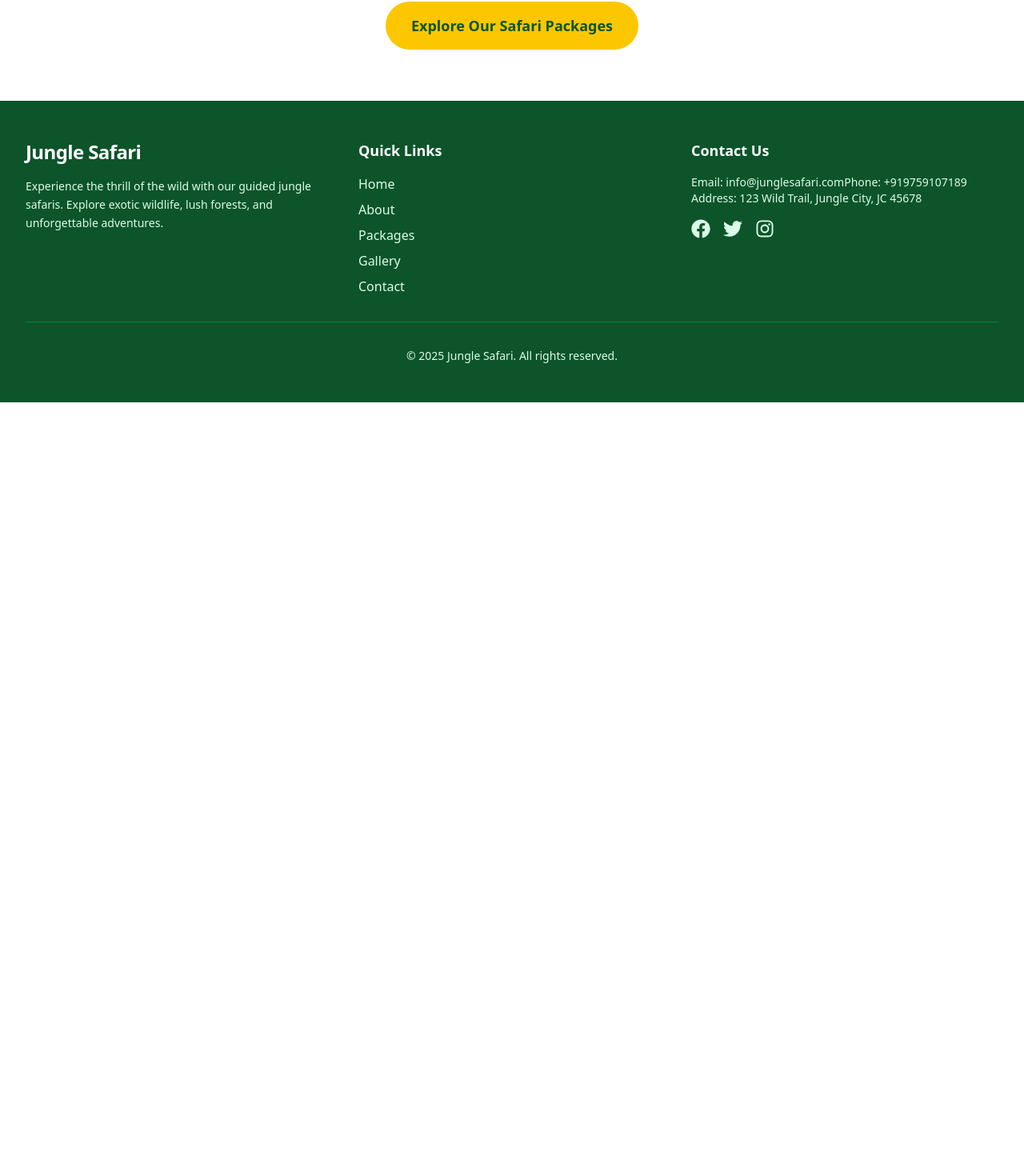
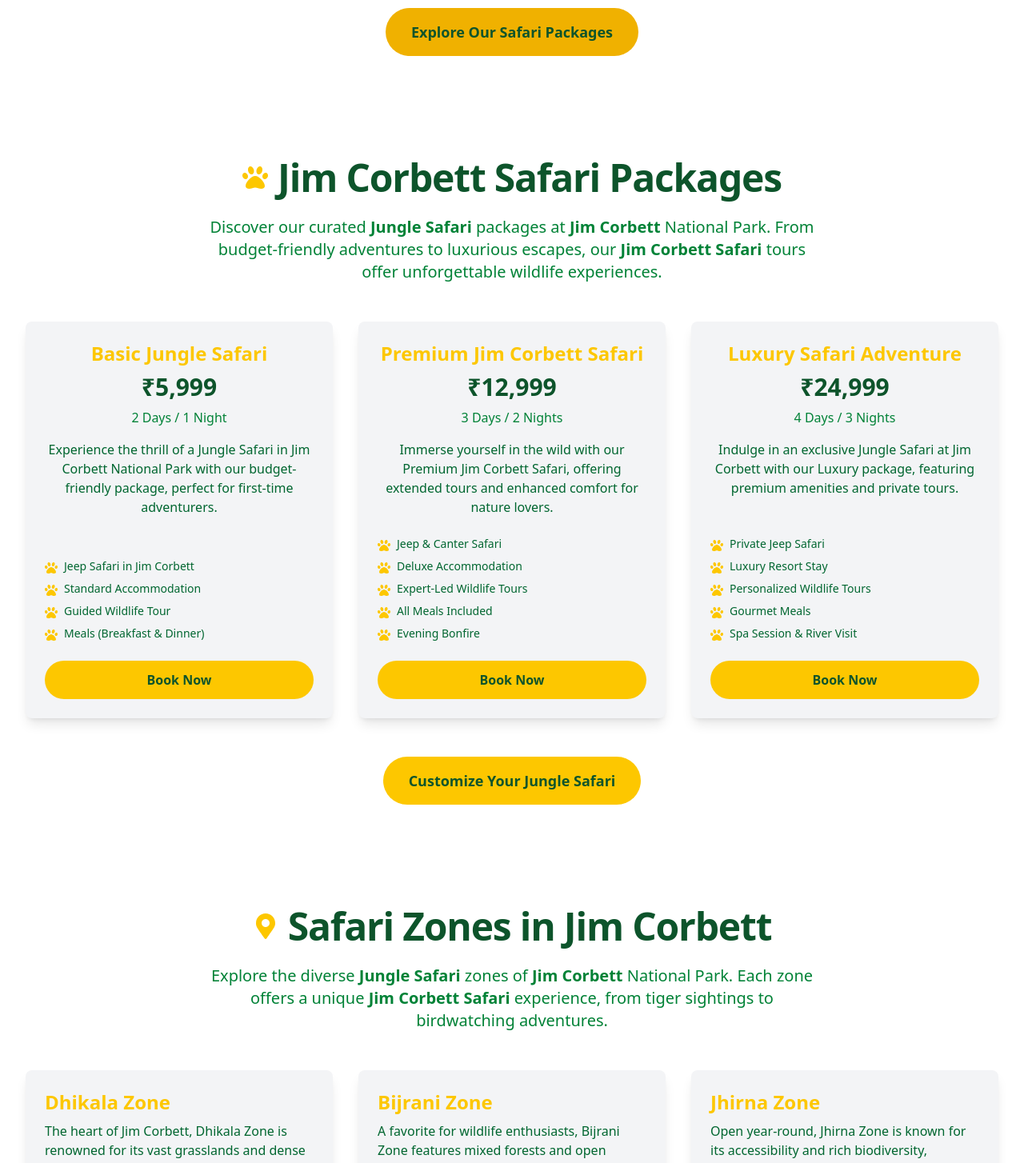
Before and after one commit to FEBTECHITSOLUTIONS/Jungle-Safari, a Next.js app: page / in a window 1280 px wide. Shown: the part 1306-2760 px from the top of the page at 80% size. Before the commit the page ends 1809 px from the top, so only its background shows below. Built offline with nearby package versions, Linux system fonts and the light colour scheme.

Commit message:
Safari_Zones and Safari_Pakages and AboutSection Added

```diff
--- a/app/page.js
+++ b/app/page.js
@@ -1,5 +1,7 @@
 import AboutSection from "@/components/AboutSection";
 import Hero from "@/components/Hero";
+import SafariPackage from "@/components/SafariPackage";
+import SafariZones from "@/components/SafariZones";
 import React from "react";
 
 const Home = () => {
@@ -7,6 +9,8 @@
     <>
       <Hero />
       <AboutSection />
+      <SafariPackage />
+      <SafariZones />
     </>
   );
 };
--- a/components/AboutSection.js
+++ b/components/AboutSection.js
@@ -8,42 +8,45 @@
     <section className="bg-white py-16">
       <div className="max-w-7xl mx-auto px-4 sm:px-6 lg:px-8 text-center">
         {/* Heading */}
-        <h2 className="text-4xl sm:text-5xl font-extrabold text-green-900 tracking-tight mb-6 flex items-center justify-center gap-3">
-          <FaLeaf className="text-yellow-400 h-8 w-8" />
-          Discover the Jungle Safari Experience
+        <h2 className="text-4xl sm:text-5xl font-extrabold   tracking-wide mb-6 flex items-center justify-center gap-3 ">
+          <FaLeaf className="text-yellow-500 h-8 w-8" />
+          <span className="bg-gradient-to-bl pb-2 bg-clip-text text-transparent  to-green-900 viagreen64 from-green-300">
+            Discover the Jungle Safari Experience
+          </span>
         </h2>
 
         {/* Subheading */}
         <p className="text-lg sm:text-xl text-green-700 mb-8 max-w-3xl mx-auto">
           Embark on a thrilling <strong>Jungle Safari</strong> at{" "}
-          <strong>Jim Corbett</strong>, India’s premier wildlife destination. Our{" "}
-          <strong>Jim Corbett Safari</strong> tours offer an unforgettable adventure
-          through lush forests, exotic wildlife, and breathtaking landscapes.
+          <strong>Jim Corbett</strong>, India’s premier wildlife destination.
+          Our <strong>Jim Corbett Safari</strong> tours offer an unforgettable
+          adventure through lush forests, exotic wildlife, and breathtaking
+          landscapes.
         </p>
 
         {/* Detailed Text */}
         <div className="text-left grid grid-cols-1 md:grid-cols-2 gap-8 max-w-5xl mx-auto">
           <div className="bg-gray-100 p-6 rounded-lg shadow-lg hover:shadow-xl transition-shadow duration-300">
-            <h3 className="text-2xl font-semibold text-yellow-400 mb-4">
+            <h3 className="text-2xl font-semibold text-yellow-500 mb-4">
               Why Choose Our Jungle Safari?
             </h3>
             <p className="text-green-800 text-base">
               At <strong>Jungle Safari</strong>, we specialize in curated{" "}
-              <strong>Jim Corbett Safari</strong> experiences. From spotting Royal
-              Bengal Tigers to exploring the rich biodiversity of{" "}
-              <strong>Jim Corbett</strong> National Park, our expert guides ensure a
-              safe and immersive adventure.
+              <strong>Jim Corbett Safari</strong> experiences. From spotting
+              Royal Bengal Tigers to exploring the rich biodiversity of{" "}
+              <strong>Jim Corbett</strong> National Park, our expert guides
+              ensure a safe and immersive adventure.
             </p>
           </div>
           <div className="bg-gray-100 p-6 rounded-lg shadow-lg hover:shadow-xl transition-shadow duration-300">
-            <h3 className="text-2xl font-semibold text-yellow-400 mb-4">
+            <h3 className="text-2xl font-semibold text-yellow-500 mb-4">
               Adventure Awaits
             </h3>
             <p className="text-green-800 text-base">
               Whether you’re a thrill-seeker or a nature lover, our{" "}
               <strong>Jim Corbett</strong> tours cater to all. Join us for a{" "}
-              <strong>Jungle Safari</strong> that combines excitement, education, and
-              eco-friendly exploration in the heart of the wild.
+              <strong>Jungle Safari</strong> that combines excitement,
+              education, and eco-friendly exploration in the heart of the wild.
             </p>
           </div>
         </div>
@@ -52,7 +55,7 @@
         <div className="mt-10">
           <Link
             href="/packages"
-            className="inline-block bg-yellow-400 text-green-900 px-8 py-4 rounded-full font-semibold text-lg hover:bg-yellow-500 hover:shadow-xl transition-all duration-300"
+            className="inline-block bg-yellow-500 text-green-900 px-8 py-4 rounded-full font-semibold text-lg hover:bg-yellow-500 hover:shadow-xl transition-all duration-300"
           >
             Explore Our Safari Packages
           </Link>
--- a/components/Footer.js
+++ b/components/Footer.js
@@ -41,7 +41,8 @@
             </h3>
             <p className="text-green-100 text-sm leading-relaxed">
               Experience the thrill of the wild with our guided jungle safaris.
-              Explore exotic wildlife, lush forests, and unforgettable adventures.
+              Explore exotic wildlife, lush forests, and unforgettable
+              adventures.
             </p>
           </div>
 
@@ -66,8 +67,14 @@
           <div>
             <h4 className="text-lg font-semibold mb-4">Contact Us</h4>
             <ul className="space-y-2 text-green-100 text-sm">
-              <a href="mailto:info@junglesafari.com">Email: info@junglesafari.com</a>
-              <a href="tel:+919759107189">Phone: +919759107189</a>
+              <li>
+                <a href="mailto:info@junglesafari.com">
+                  Email: info@junglesafari.com
+                </a>
+              </li>
+              <li>
+                <a href="tel:+919759107189">Phone: +919759107189</a>
+              </li>
               <li>Address: 123 Wild Trail, Jungle City, JC 45678</li>
             </ul>
             <div className="flex space-x-4 mt-4">
--- a/components/Hero.js
+++ b/components/Hero.js
@@ -10,7 +10,7 @@
         className="absolute inset-0 bg-cover bg-center"
         style={{
           backgroundImage:
-            "url('https://images.unsplash.com/photo-1516426122078-c23e76319801?ixlib=rb-4.0.3&auto=format&fit=crop&w=1920&q=80')",
+            "url('/Jipsy.webp')",
         }}
       >
         <div className="absolute inset-0 bg-green-900 opacity-60"></div>
--- /dev/null
+++ b/components/SafariPackage.js
@@ -0,0 +1,113 @@
+"use client";
+import React from "react";
+import { FaPaw } from "react-icons/fa";
+import Link from "next/link";
+
+const SafariPackage = () => {
+  const packages = [
+    {
+      name: "Basic Jungle Safari",
+      price: "₹5,999",
+      duration: "2 Days / 1 Night",
+      features: [
+        "Jeep Safari in Jim Corbett",
+        "Standard Accommodation",
+        "Guided Wildlife Tour",
+        "Meals (Breakfast & Dinner)",
+      ],
+      description:
+        "Experience the thrill of a Jungle Safari in Jim Corbett National Park with our budget-friendly package, perfect for first-time adventurers.",
+    },
+    {
+      name: "Premium Jim Corbett Safari",
+      price: "₹12,999",
+      duration: "3 Days / 2 Nights",
+      features: [
+        "Jeep & Canter Safari",
+        "Deluxe Accommodation",
+        "Expert-Led Wildlife Tours",
+        "All Meals Included",
+        "Evening Bonfire",
+      ],
+      description:
+        "Immerse yourself in the wild with our Premium Jim Corbett Safari, offering extended tours and enhanced comfort for nature lovers.",
+    },
+    {
+      name: "Luxury Safari Adventure",
+      price: "₹24,999",
+      duration: "4 Days / 3 Nights",
+      features: [
+        "Private Jeep Safari",
+        "Luxury Resort Stay",
+        "Personalized Wildlife Tours",
+        "Gourmet Meals",
+        "Spa Session & River Visit",
+      ],
+      description:
+        "Indulge in an exclusive Jungle Safari at Jim Corbett with our Luxury package, featuring premium amenities and private tours.",
+    },
+  ];
+
+  return (
+    <section className="bg-white py-16">
+      <div className="max-w-7xl mx-auto px-4 sm:px-6 lg:px-8 text-center">
+        {/* Heading */}
+        <h2 className="text-4xl sm:text-5xl font-extrabold text-green-900 tracking-tight mb-6 flex items-center justify-center gap-3">
+          <FaPaw className="text-yellow-400 h-8 w-8" />
+          Jim Corbett Safari Packages
+        </h2>
+
+        {/* Subheading */}
+        <p className="text-lg sm:text-xl text-green-700 mb-12 max-w-3xl mx-auto">
+          Discover our curated <strong>Jungle Safari</strong> packages at{" "}
+          <strong>Jim Corbett</strong> National Park. From budget-friendly adventures
+          to luxurious escapes, our <strong>Jim Corbett Safari</strong> tours offer
+          unforgettable wildlife experiences.
+        </p>
+
+        {/* Packages Grid */}
+        <div className="grid grid-cols-1 md:grid-cols-3 gap-8">
+          {packages.map((pkg) => (
+            <div
+              key={pkg.name}
+              className="bg-gray-100 p-6 rounded-lg shadow-lg hover:shadow-xl transition-shadow duration-300 flex flex-col"
+            >
+              <h3 className="text-2xl font-semibold text-yellow-400 mb-2">
+                {pkg.name}
+              </h3>
+              <p className="text-3xl font-bold text-green-900 mb-2">{pkg.price}</p>
+              <p className="text-green-700 mb-4">{pkg.duration}</p>
+              <p className="text-green-800 mb-6 flex-grow">{pkg.description}</p>
+              <ul className="text-green-800 text-sm mb-6 space-y-2 text-left">
+                {pkg.features.map((feature, index) => (
+                  <li key={index} className="flex items-start gap-2">
+                    <FaPaw className="text-yellow-400 h-4 w-4 mt-1" />
+                    {feature}
+                  </li>
+                ))}
+              </ul>
+              <Link
+                href="/book"
+                className="mt-auto bg-yellow-400 text-green-900 px-6 py-3 rounded-full font-semibold text-base hover:bg-yellow-500 hover:shadow-md transition-all duration-300"
+              >
+                Book Now
+              </Link>
+            </div>
+          ))}
+        </div>
+
+        {/* Call to Action */}
+        <div className="mt-12">
+          <Link
+            href="/book"
+            className="inline-block bg-yellow-400 text-green-900 px-8 py-4 rounded-full font-semibold text-lg hover:bg-yellow-500 hover:shadow-xl transition-all duration-300"
+          >
+            Customize Your Jungle Safari
+          </Link>
+        </div>
+      </div>
+    </section>
+  );
+};
+
+export default SafariPackage;
--- /dev/null
+++ b/components/SafariZones.js
@@ -0,0 +1,110 @@
+"use client";
+import React from "react";
+import { FaMapMarkerAlt } from "react-icons/fa";
+import Link from "next/link";
+import Image from "next/image";
+
+const SafariZones = () => {
+  const zones = [
+    {
+      name: "Dhikala Zone",
+      description:
+        "The heart of Jim Corbett, Dhikala Zone is renowned for its vast grasslands and dense forests, offering the best chances to spot Royal Bengal Tigers.",
+      wildlife: ["Royal Bengal Tiger", "Asian Elephant", "Sambar Deer", "Hog Deer"],
+      bestTime: "November to June",
+    },
+    {
+      name: "Bijrani Zone",
+      description:
+        "A favorite for wildlife enthusiasts, Bijrani Zone features mixed forests and open meadows, ideal for spotting leopards and diverse birdlife.",
+      wildlife: ["Leopard", "Chital Deer", "Sloth Bear", "Over 300 Bird Species"],
+      bestTime: "October to June",
+    },
+    {
+      name: "Jhirna Zone",
+      description:
+        "Open year-round, Jhirna Zone is known for its accessibility and rich biodiversity, including sightings of wild boars and nilgai.",
+      wildlife: ["Wild Boar", "Nilgai", "Jackal", "Barking Deer"],
+      bestTime: "Year-Round",
+    },
+  ];
+
+  return (
+    <section className="bg-white py-16">
+      <div className="max-w-7xl mx-auto px-4 sm:px-6 lg:px-8">
+        {/* Heading */}
+        <h2 className="text-4xl sm:text-5xl font-extrabold text-green-900 tracking-tight mb-6 flex items-center justify-center gap-3">
+          <FaMapMarkerAlt className="text-yellow-400 h-8 w-8" />
+          Safari Zones in Jim Corbett
+        </h2>
+
+        {/* Subheading */}
+        <p className="text-lg sm:text-xl text-green-700 mb-12 max-w-3xl mx-auto text-center">
+          Explore the diverse <strong>Jungle Safari</strong> zones of{" "}
+          <strong>Jim Corbett</strong> National Park. Each zone offers a unique{" "}
+          <strong>Jim Corbett Safari</strong> experience, from tiger sightings to birdwatching adventures.
+        </p>
+
+        {/* Zones Grid */}
+        <div className="grid grid-cols-1 md:grid-cols-3 gap-8 mb-12">
+          {zones.map((zone) => (
+            <div
+              key={zone.name}
+              className="bg-gray-100 p-6 rounded-lg shadow-lg hover:shadow-xl transition-shadow duration-300"
+            >
+              <h3 className="text-2xl font-semibold text-yellow-400 mb-2">
+                {zone.name}
+              </h3>
+              <p className="text-green-800 mb-4">{zone.description}</p>
+              <h4 className="text-lg font-semibold text-green-900 mb-2">Wildlife Highlights</h4>
+              <ul className="text-green-800 text-sm mb-4 space-y-1 list-disc list-inside">
+                {zone.wildlife.map((animal, index) => (
+                  <li key={index}>{animal}</li>
+                ))}
+              </ul>
+              <p className="text-green-800 text-sm">
+                <span className="font-semibold">Best Time to Visit:</span> {zone.bestTime}
+              </p>
+            </div>
+          ))}
+        </div>
+
+        {/* Map Section */}
+        <div className="text-center">
+          <h3 className="text-3xl font-semibold text-green-900 mb-6">
+            Jim Corbett Safari Map
+          </h3>
+          <div className="relative h-96 w-full max-w-4xl mx-auto rounded-lg overflow-hidden shadow-lg">
+            <Image
+              src="/Jipsy.webp"
+              alt="Map of Jim Corbett Safari Zones"
+              layout="fill"
+              objectFit="cover"
+              className="rounded-lg"
+            />
+            <div className="absolute inset-0 bg-green-900 opacity-20"></div>
+            <p className="absolute bottom-4 left-4 text-white text-sm italic">
+              Placeholder: Interactive map of Jim Corbett Safari Zones coming soon!
+            </p>
+          </div>
+          <p className="text-green-700 mt-6 max-w-2xl mx-auto">
+            Navigate the <strong>Jim Corbett Safari</strong> zones with our map, highlighting
+            key areas like Dhikala, Bijrani, and Jhirna for your <strong>Jungle Safari</strong> adventure.
+          </p>
+        </div>
+
+        {/* Call to Action */}
+        <div className="mt-12 text-center">
+          <Link
+            href="/book"
+            className="inline-block bg-yellow-400 text-green-900 px-8 py-4 rounded-full font-semibold text-lg hover:bg-yellow-500 hover:shadow-xl transition-all duration-300"
+          >
+            Book Your Safari Now
+          </Link>
+        </div>
+      </div>
+    </section>
+  );
+};
+
+export default SafariZones;
```
Also changed, not shown: public/Jipsy.webp (added).
